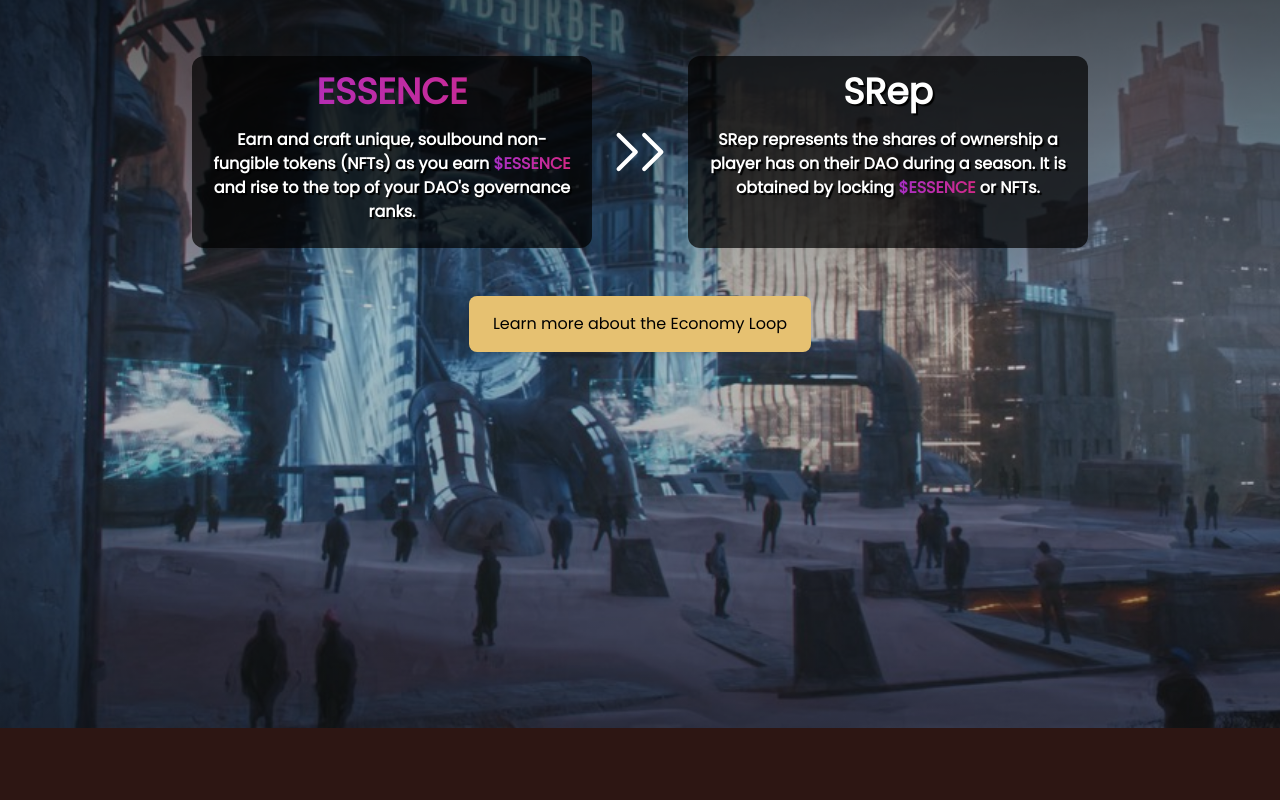
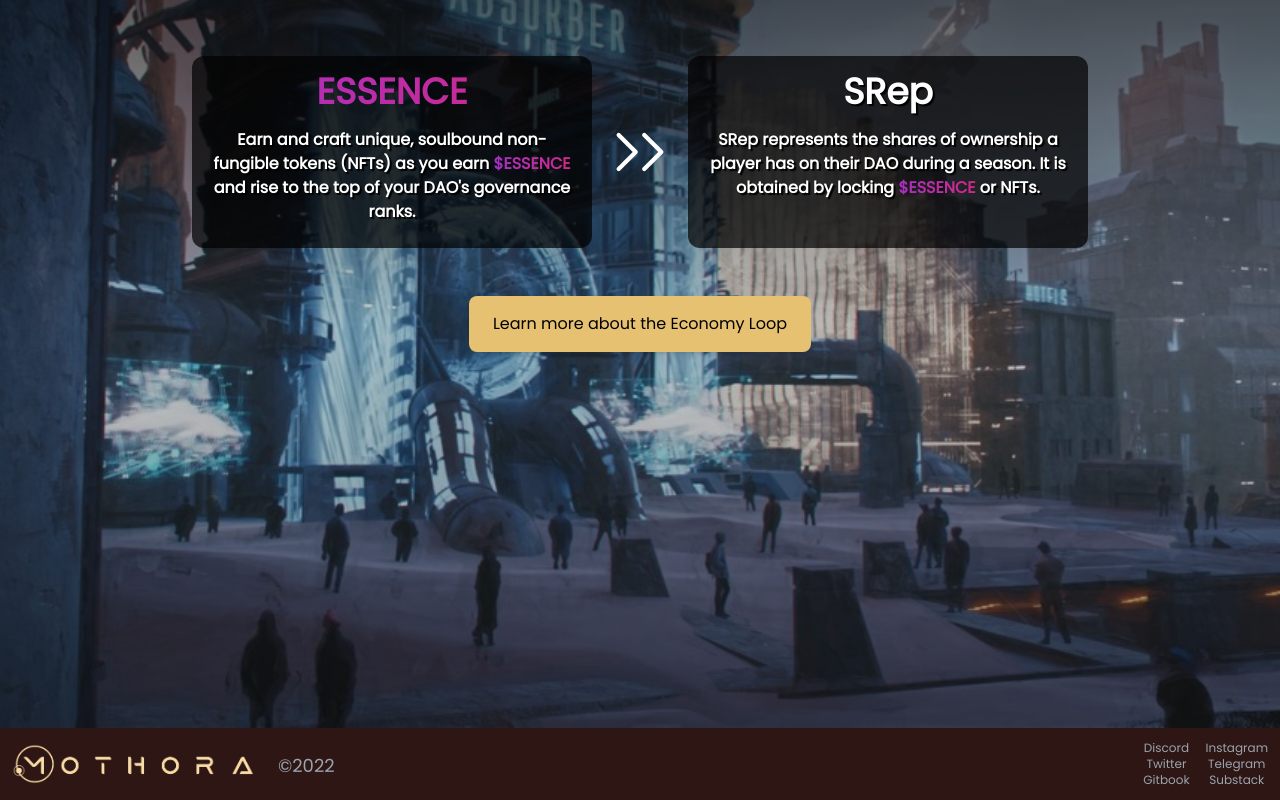
Before and after one commit to Mothora/mothora-landing, a Next.js app: page / in a window 1280 px wide. Shown: the part 2472-3272 px from the top of the page. Before the commit the page ends 3200 px from the top, so only its background shows below. Built offline with nearby package versions, Linux system fonts and the light colour scheme.

Commit message:
basic footer

```diff
--- /dev/null
+++ b/src/components/footer.tsx
@@ -0,0 +1,73 @@
+import Image from "next/image";
+
+export default function Footer() {
+  return (
+    <footer className="relative bottom-0 w-full bg-[#2d1613ff] p-3 text-center text-xs">
+      <div className="flex flex-col items-center justify-between gap-4 md:flex-row md:gap-0">
+        <div className="flex flex-col">
+          <div className="flex items-center gap-4 text-white">
+            <a href="https://mothora.xyz">
+              <Image
+                src="/images/brand/mothora-full.png"
+                className="cursor-pointer text-white duration-500 hover:scale-95"
+                alt="Mothora"
+                width={250}
+                height={100}
+              />
+            </a>
+
+            <p className="mt-1 text-gray-400">
+              &copy;
+              {new Date().getFullYear() === 2022
+                ? "2022"
+                : "2022 - " + String(new Date().getFullYear())}
+            </p>
+          </div>
+        </div>
+
+        <div className="flex items-center gap-4">
+          <div className="flex flex-col">
+            <a
+              className="text-gray-400 hover:underline"
+              href="https://discord.gg/KxR6GzZWkK"
+            >
+              Discord
+            </a>
+            <a
+              className="text-gray-400 hover:underline"
+              href="https://twitter.com/mothora_"
+            >
+              Twitter
+            </a>
+            <a
+              className="text-gray-400 hover:underline"
+              href="https://mothora.gitbook.io/mothora/"
+            >
+              Gitbook
+            </a>
+          </div>
+          <div className="flex flex-col">
+            <a
+              className="text-gray-400 hover:underline"
+              href="https://www.instagram.com/mothoragame/"
+            >
+              Instagram
+            </a>
+            <a
+              className="text-gray-400 hover:underline"
+              href="https://t.me/mothoragame"
+            >
+              Telegram
+            </a>
+            <a
+              className="text-gray-400 hover:underline"
+              href="https://mothora.substack.com/_"
+            >
+              Substack
+            </a>
+          </div>
+        </div>
+      </div>
+    </footer>
+  );
+}
--- a/src/components/layout.tsx
+++ b/src/components/layout.tsx
@@ -1,3 +1,4 @@
+import Footer from "./footer";
 import Header from "./header";
 
 interface LayoutProps {
@@ -9,7 +10,7 @@ export default function Layout({ children }: LayoutProps) {
     <div className="text-white">
       <Header />
       <main className="overflow-y-hidden">{children}</main>
-      {/* <Footer /> */}
+      <Footer />
     </div>
   );
 }
```
